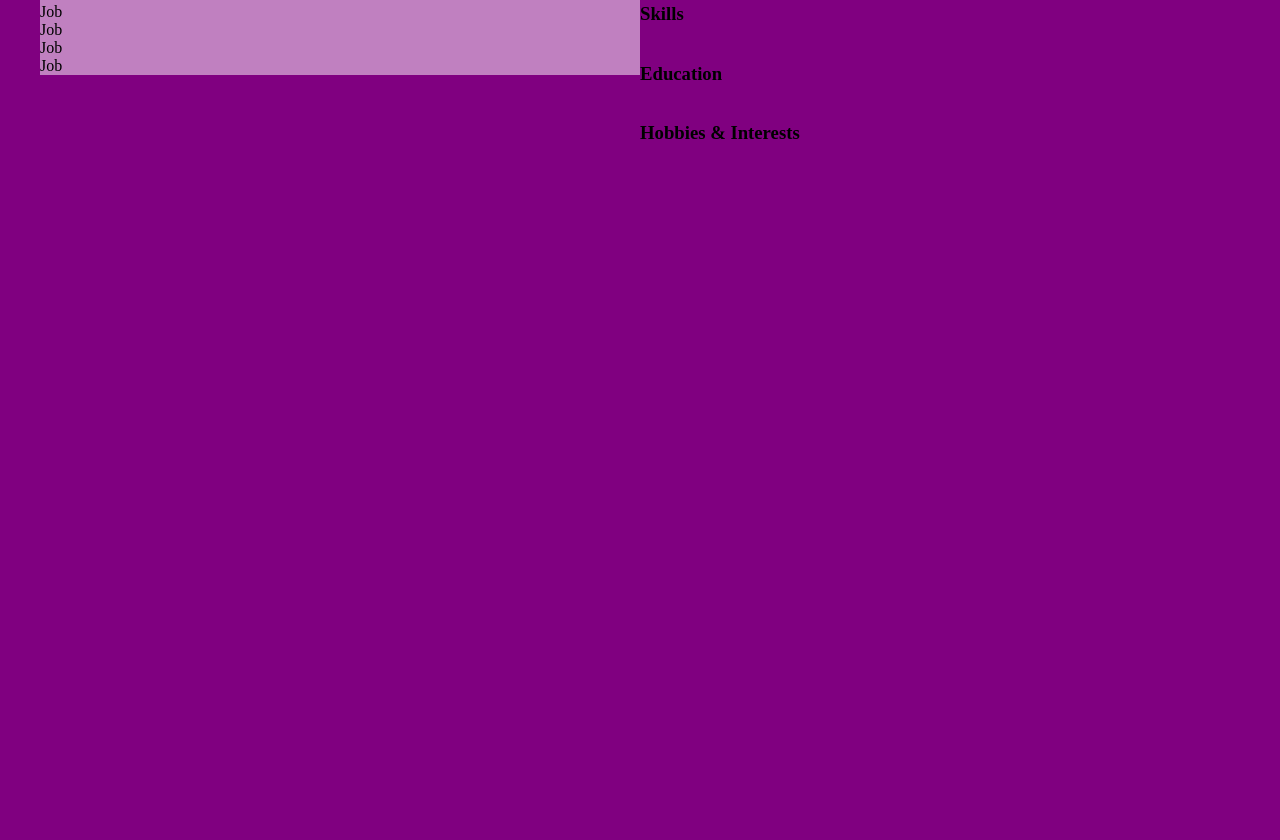
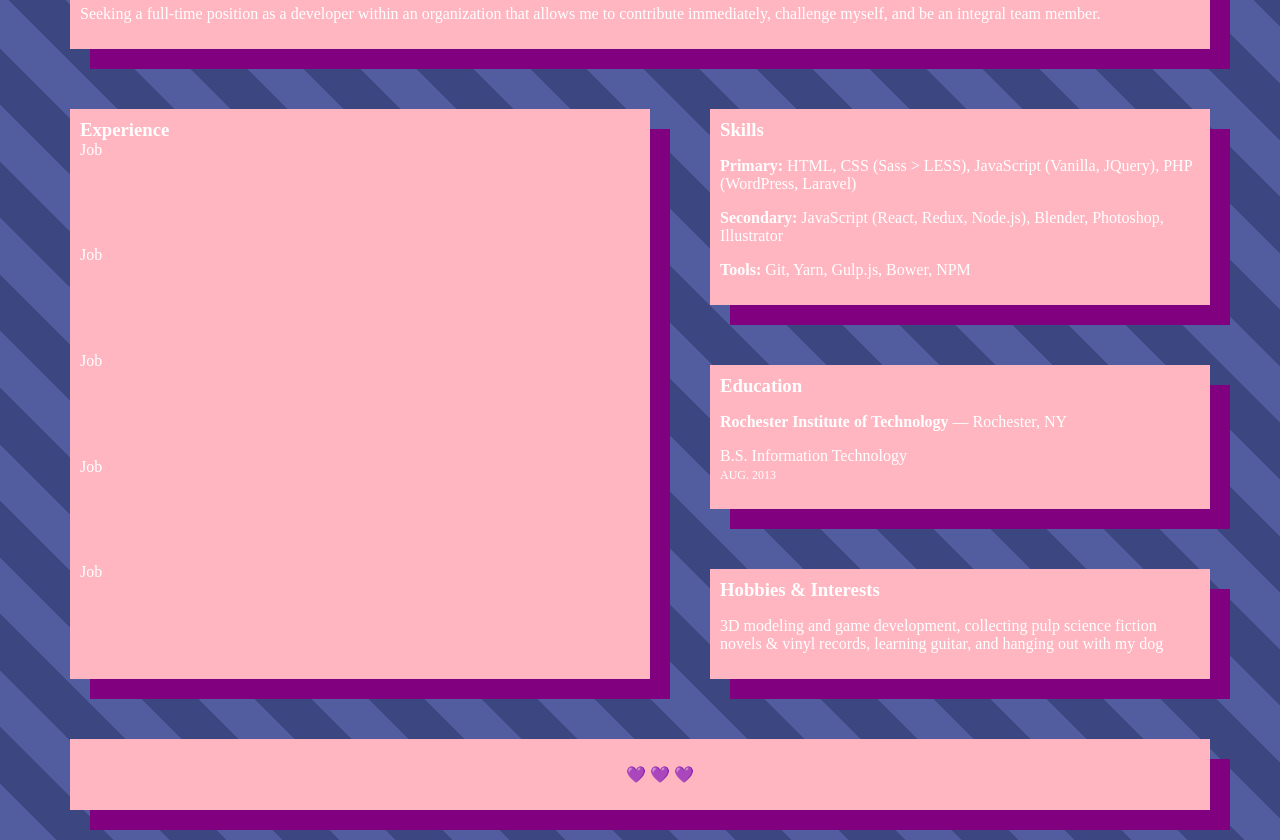
Before and after one commit to JMartinesGH/martinesio, a website: page index.html in a window 1280 px wide. Shown: the part 162-1002 px from the top of the page. Before the commit the page ends 800 px from the top, so only its background shows below. Drawn offline with Linux system fonts and the light colour scheme.

Commit message:
added basic styles and most of the copy. still need to play around with colors and fonts.

```diff
--- a/index.html
+++ b/index.html
@@ -11,10 +11,16 @@
 
 <body>
     <div class="container">
-        <h1>Jamie Martines</h1>
-        <h2>they/them/she/her</h2>
+        <header class="wrapper square">
+            <h1>Jamie Martines</h1>
+            <h2>they/them/she/her</h2>
+            <p>Seeking a full-time position as a developer within an organization that allows me to contribute
+                immediately,
+                challenge myself, and be an integral team member.</p>
+        </header>
         <div class="row">
-            <div class="column">
+            <div class="column square">
+                <h3>Experience</h3>
                 <div class="job">Job</div>
                 <div class="job">Job</div>
                 <div class="job">Job</div>
@@ -22,17 +28,34 @@
                 <div class="job">Job</div>
             </div>
             <div class="column">
-                <div id="skills">
+                <div id="skills" class='square'>
                     <h3>Skills</h3>
+                    <p><strong>Primary:</strong> HTML, CSS (Sass > LESS), JavaScript (Vanilla, JQuery), PHP (WordPress,
+                        Laravel) </p>
+                    <p><strong>Secondary:</strong> JavaScript (React, Redux, Node.js), Blender, Photoshop, Illustrator
+                    </p>
+                    <p><strong>Tools:</strong> Git, Yarn, Gulp.js, Bower, NPM</p>
                 </div>
-                <div id="education">
+                <div id="education" class='square'>
                     <h3>Education</h3>
+                    <p><strong>Rochester Institute of Technology</strong> &mdash; Rochester, NY</p>
+                    <p>B.S. Information Technology
+                        <br /><span class='small'>AUG. 2013</span></p>
                 </div>
-                <div id="interests">
+                <div id="interests" class='square'>
                     <h3>Hobbies &amp; Interests</h3>
+                    <p>3D modeling and game development, collecting pulp science fiction novels & vinyl records,
+                        learning guitar, and hanging out with my dog</p>
                 </div>
             </div>
         </div>
+        <footer class="square">
+            <ul>
+                <li>💜</li>
+                <li>💜</li>
+                <li>💜</li>
+            </ul>
+        </footer>
     </div>
 </body>
 
--- a/scss/styles.scss
+++ b/scss/styles.scss
@@ -1,4 +1,3 @@
-// styles go here
 html, body{
     margin: 0;
     padding: 0;
@@ -6,11 +5,22 @@ html, body{
 
 html{
     box-sizing: border-box;
+    background: repeating-linear-gradient(
+        45deg,
+        #606dbc,
+        #606dbc 40px,
+        #465298 40px,
+        #465298 80px
+    );
 }
 
 body{
     min-height: 100vh;
-    background-color: purple;
+    background: rgba(0,0,0,0.15);
+}
+
+h1,h2{
+    text-align: center;
 }
 
 .container{
@@ -19,6 +29,8 @@ body{
     display: flex;
     flex-direction: column;
     margin: 0 auto;
+    justify-content: center;
+    min-height: 100vh;
 }
 
 .row{
@@ -33,12 +45,44 @@ body{
 .column{
     display: flex;
     flex-direction: column;
+
+    > div{
+        flex: 1;
+    }
+}
+
+.square{
+    background-color: #FFB6C1;
+    color: white;
+    padding: 10px;
+    margin: 30px;
+    box-sizing: content-box;
+    box-shadow: 20px 20px 0px purple;
+
+    h3{
+        margin: 0;
+    }
+
+    p{
+        margin: 1em 0;
+    }
 }
 
 .job{
-    background: rgba(255,255,255,0.5);
+    text-align: left;
 }
 
-h1,h2{
-    text-align: center;
+.small{
+    font-size: 0.75em;
 }
+
+footer{
+    ul{
+        list-style: none;
+        text-align: center;
+    }
+
+    li{
+        display: inline-block;
+    }
+}
```
Also changed, not shown: assets/css/styles.css.
